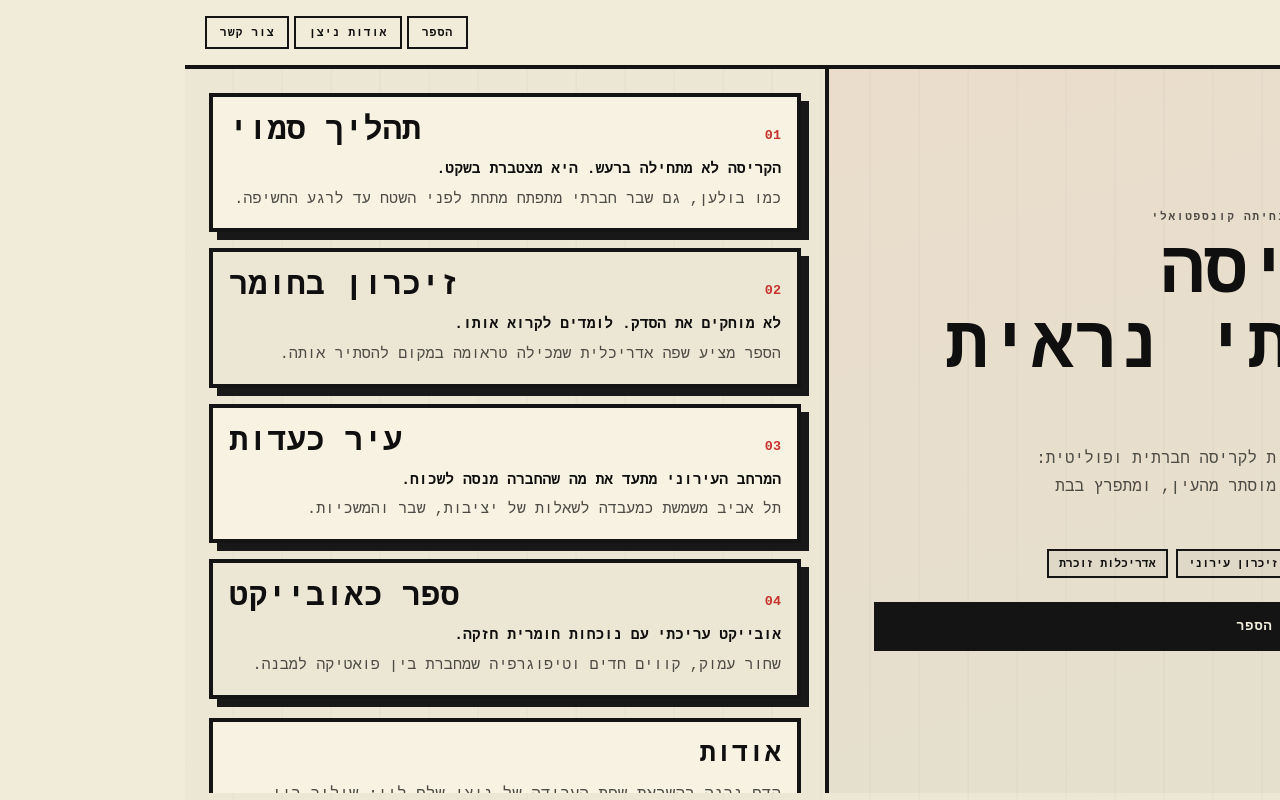
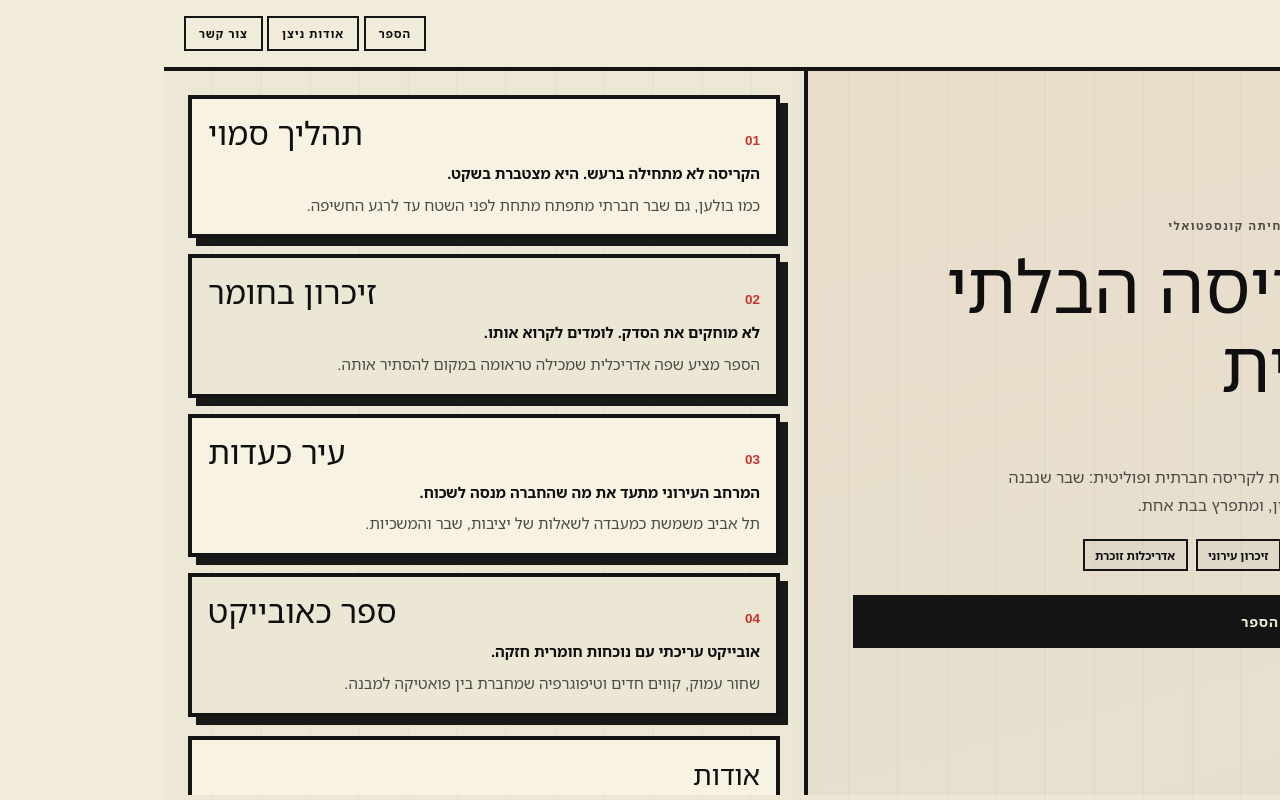
Before and after one commit to omerlevyk/langingpage, a React (Vite) app: page / in a window 1280 px wide. Built offline with nearby package versions, Linux system fonts and the light colour scheme.

Commit message:
switch typography to geometric hebrew rubik style

```diff
--- a/src/styles.css
+++ b/src/styles.css
@@ -7,6 +7,8 @@
   --line: #141414;
   --card: #f7f2e2;
 }
+
+@import url('https://fonts.googleapis.com/css2?family=Rubik:wght@300;400;500;700&display=swap');
 
 * {
   box-sizing: border-box;
@@ -26,7 +28,8 @@ html {
 body {
   background: var(--paper);
   color: var(--ink);
-  font-family: 'Courier New', Courier, monospace;
+  font-family: 'Rubik', 'Noto Sans Hebrew', sans-serif;
+  font-weight: 300;
 }
 
 a {
@@ -57,9 +60,10 @@ a {
 
 .logo-mark {
   text-decoration: none;
-  font-family: 'Courier New', Courier, monospace;
+  font-family: 'Rubik', 'Noto Sans Hebrew', sans-serif;
   font-size: clamp(1rem, 2vw, 1.2rem);
   letter-spacing: 0.02em;
+  font-weight: 500;
 }
 
 .nav-links {
@@ -107,10 +111,11 @@ a {
 
 .hero-title {
   margin: 0.8rem 0 0;
-  font-family: 'Courier New', Courier, monospace;
+  font-family: 'Rubik', 'Noto Sans Hebrew', sans-serif;
   font-size: clamp(2rem, 8vw, 4.5rem);
-  line-height: 1.04;
+  line-height: 1.1;
   max-width: 11ch;
+  font-weight: 300;
 }
 
 .hero-divider {
@@ -191,8 +196,9 @@ a {
 .book-card h2 {
   margin: 0;
   font-size: clamp(1.3rem, 3.4vw, 2rem);
-  font-family: 'Courier New', Courier, monospace;
+  font-family: 'Rubik', 'Noto Sans Hebrew', sans-serif;
   line-height: 1.1;
+  font-weight: 400;
 }
 
 .card-id {
@@ -226,8 +232,9 @@ a {
 .about-block h3,
 .contact-block h3 {
   margin: 0;
-  font-family: 'Courier New', Courier, monospace;
+  font-family: 'Rubik', 'Noto Sans Hebrew', sans-serif;
   font-size: clamp(1.2rem, 3vw, 1.7rem);
+  font-weight: 400;
 }
 
 .about-block p,
```
